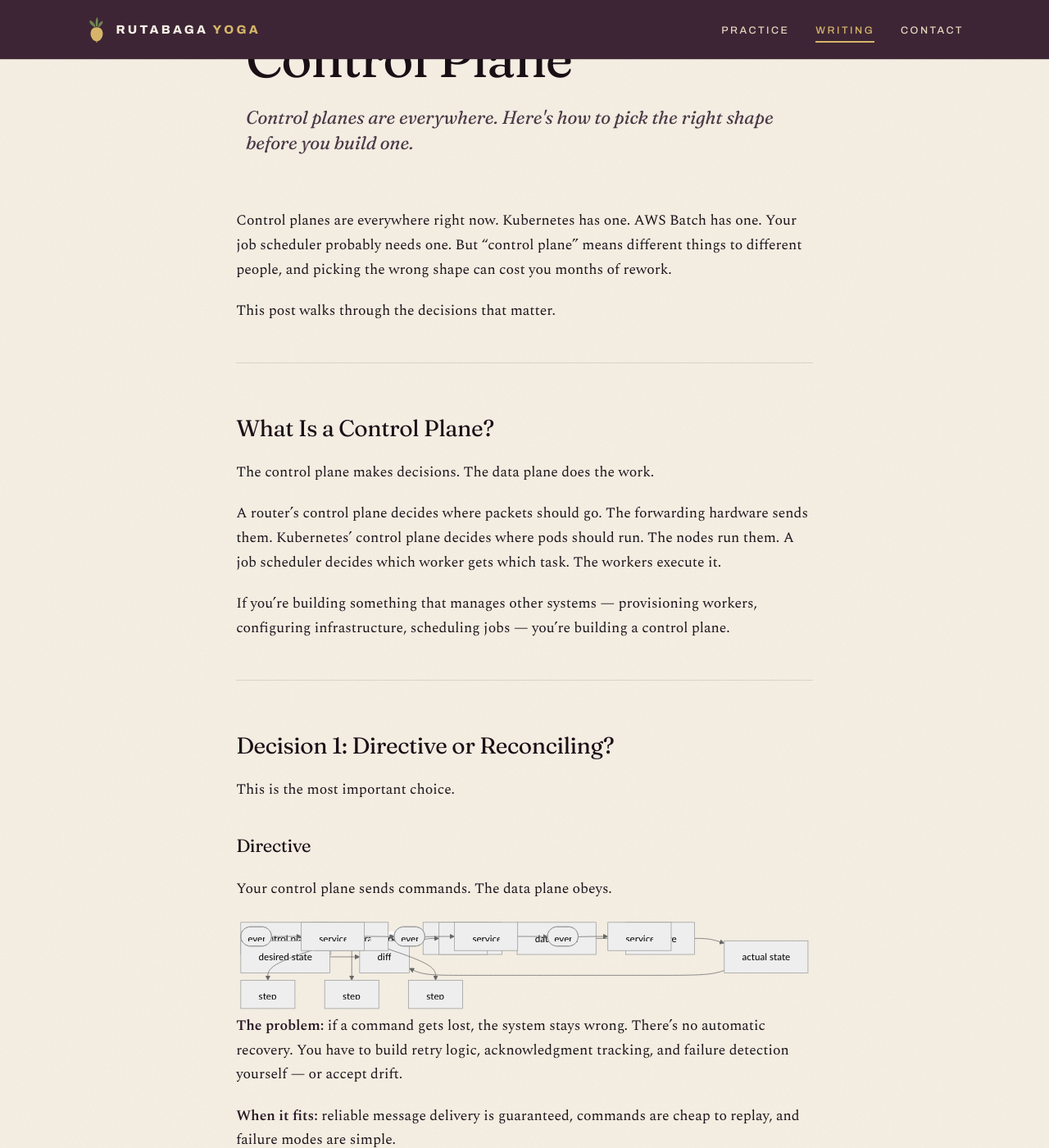
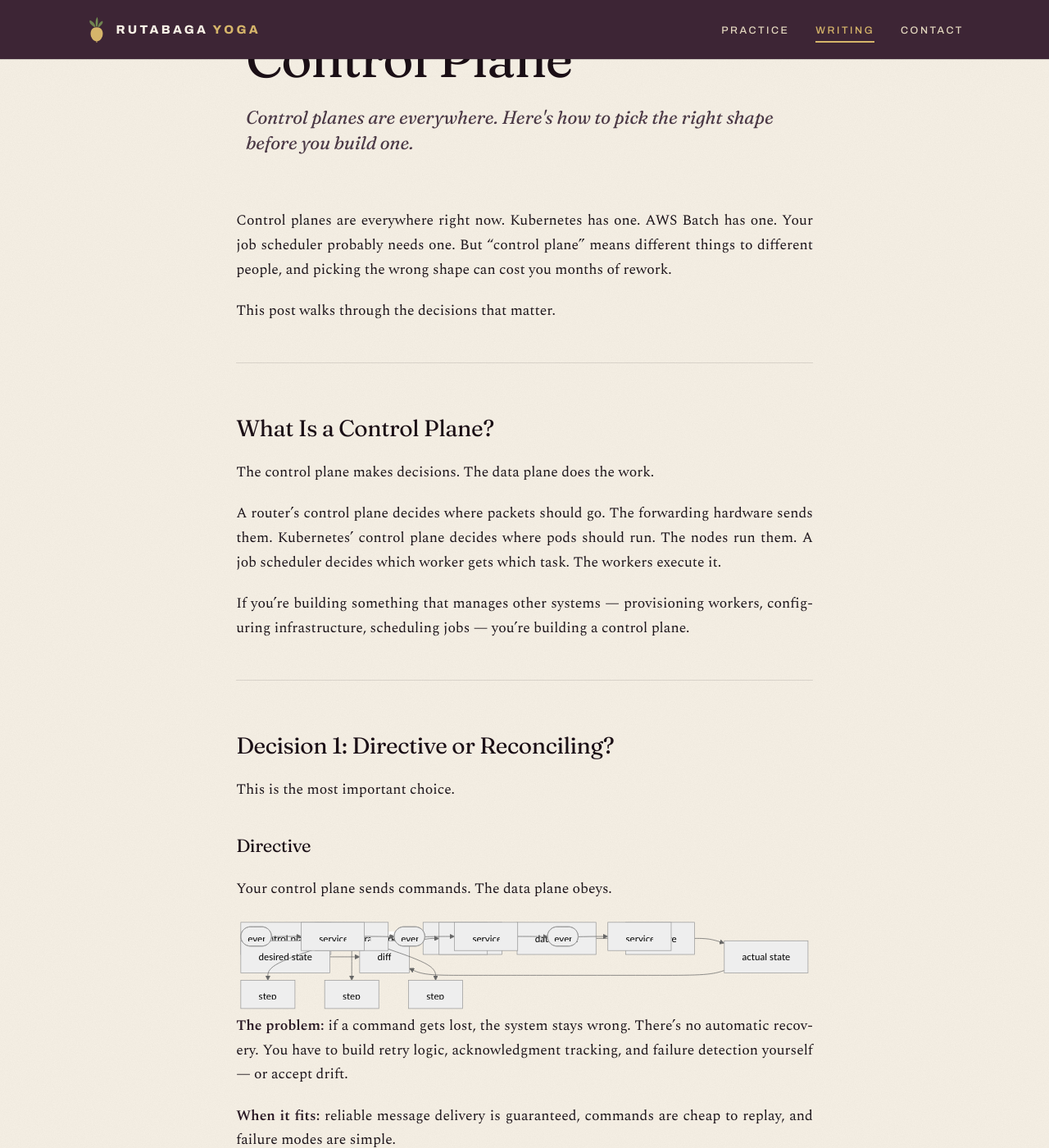
Before and after one commit to gordon-christensen/gordon-christensen.github.io, a Jekyll site: the page built from _posts/2026-06-04-control-plane.md, in a window 1280 px wide and 1400 px high, scrolled down 246 px. Shown: the whole window at 82% size. Built offline with Jekyll 4.4.1, drawn with Linux system fonts in a browser that asks for light colours.

Commit message:
Replace   tex-linebreak with CSS justify and hyphens

```diff
--- a/_layouts/post.html
+++ b/_layouts/post.html
@@ -32,13 +32,3 @@ layout: default
   });
   await mermaid.run();
 </script>
-
-<script type="module">
-  import { createHyphenator, justifyContent } from 'https://esm.sh/tex-linebreak@0.9.0';
-  import enUsPatterns from 'https://esm.sh/hyphenation.en-us';
-  await document.fonts.ready;
-  await new Promise(r => requestAnimationFrame(() => requestAnimationFrame(r)));
-  const hyphenate = createHyphenator(enUsPatterns);
-  const paragraphs = Array.from(document.querySelectorAll('.prose p'));
-  justifyContent(paragraphs, hyphenate);
-</script>
--- a/assets/css/main.scss
+++ b/assets/css/main.scss
@@ -354,6 +354,8 @@ body:not(.has-hero) .site-header { background: var(--plum); }
   font-size: 1.1rem;
   line-height: 1.7;
   color: var(--ink);
+  text-align: justify;
+  hyphens: auto;
 }
 .prose h2 {
   margin-top: var(--sp-8);
```
